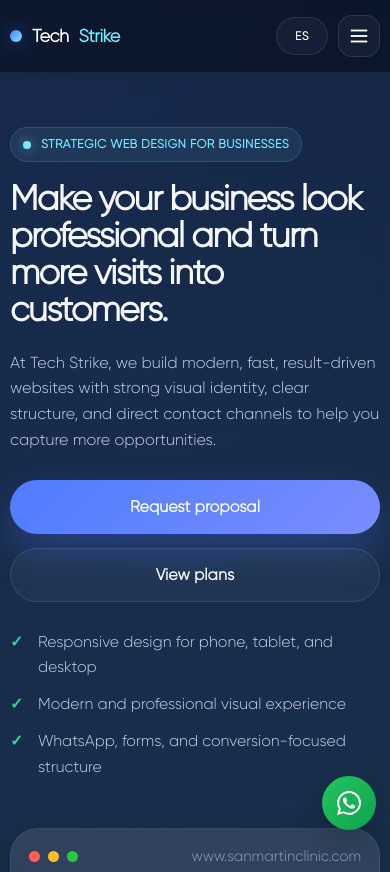
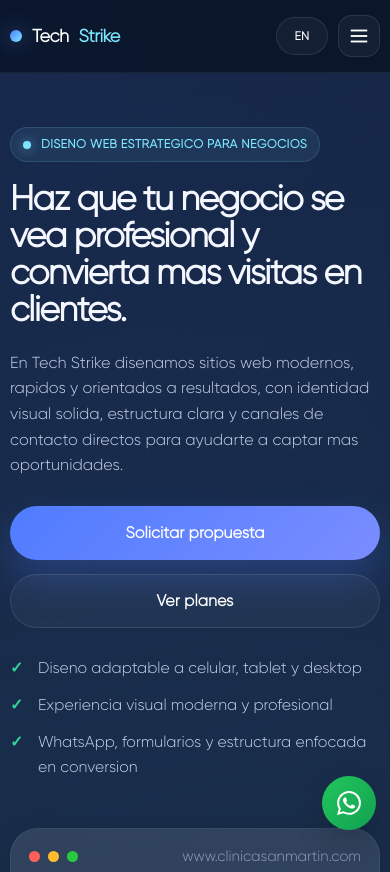
Before and after one commit to YanStrike2025/personal-web, a plain HTML site: page index.html in a window 390 px wide. Shown: the top 872 px of the page. Drawn offline with Linux system fonts and the light colour scheme.

Commit message:
4 21.5.26

```diff
--- a/assets/js/main.js
+++ b/assets/js/main.js
@@ -481,22 +481,6 @@ function setWhatsAppLinks(entries) {
   });
 }
 
-function detectClientLanguage() {
-  const available = [navigator.language, ...(navigator.languages || [])]
-    .filter(Boolean)
-    .map((lang) => String(lang).toLowerCase());
-
-  if (available.some((lang) => lang.startsWith('en'))) {
-    return 'en';
-  }
-
-  if (available.some((lang) => lang.startsWith('es'))) {
-    return 'es';
-  }
-
-  return 'en';
-}
-
 function applyLanguage(language) {
   const config = translations[language] || translations.en;
   currentLanguage = language;
@@ -554,7 +538,7 @@ function closeMenu() {
   }
 }
 
-applyLanguage(detectClientLanguage());
+applyLanguage('es');
 
 if (languageToggle) {
   languageToggle.addEventListener('click', () => {
--- a/index.html
+++ b/index.html
@@ -39,7 +39,7 @@
       </ul>
 
       <div class="nav-actions">
-        <button id="languageToggle" class="lang-toggle" type="button" aria-label="Switch language">EN</button>
+        <button id="languageToggle" class="lang-toggle" type="button" aria-label="Cambiar idioma">EN</button>
 
         <button class="nav-mobile-btn" onclick="toggleMenu()" aria-label="Abrir menú" aria-controls="mobileMenu" aria-expanded="false">
           <svg width="22" height="22" viewBox="0 0 24 24" fill="none" stroke="currentColor" stroke-width="2"
```
